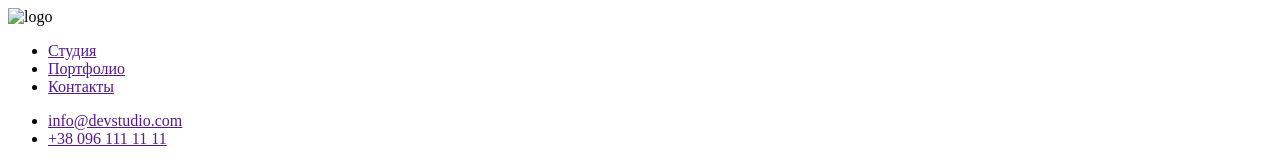
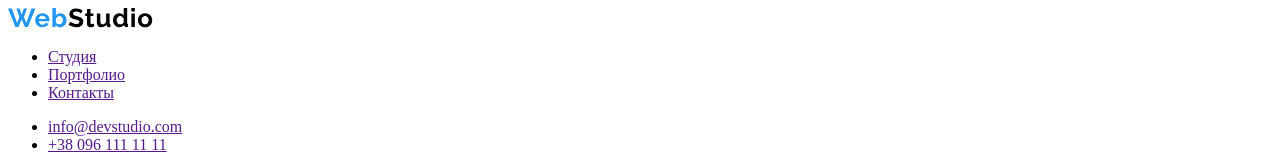
Before and after one commit to galen4ik/goit-markup-hw-01, a plain HTML site: page index.html in a window 1280 px wide. Shown: the top 160 px of the page. Drawn offline with Linux system fonts and the light colour scheme.

Commit message:
Добавлены изображения

```diff
--- a/index.html
+++ b/index.html
@@ -9,7 +9,7 @@
     <header>
        <nav>
         <a href="/" class="logo"></a>
-          <img src="./img/WebStudio.svg" alt="logo">
+          <img src="./img/webstudio.svg" alt="logo">
         <ul>
             <li><a href="">Студия</a></li>
             <li><a href="">Портфолио</a></li>
```
Also changed, not shown: img/1.jpg (added), img/2.jpg (added), img/3.jpg (added), img/Nico3.jpg (added), img/WebStudio.png (added), img/igor1.jpg (added), img/mikh4.jpg (added), img/olga2.jpg (added), img/webstudio.svg (added).
